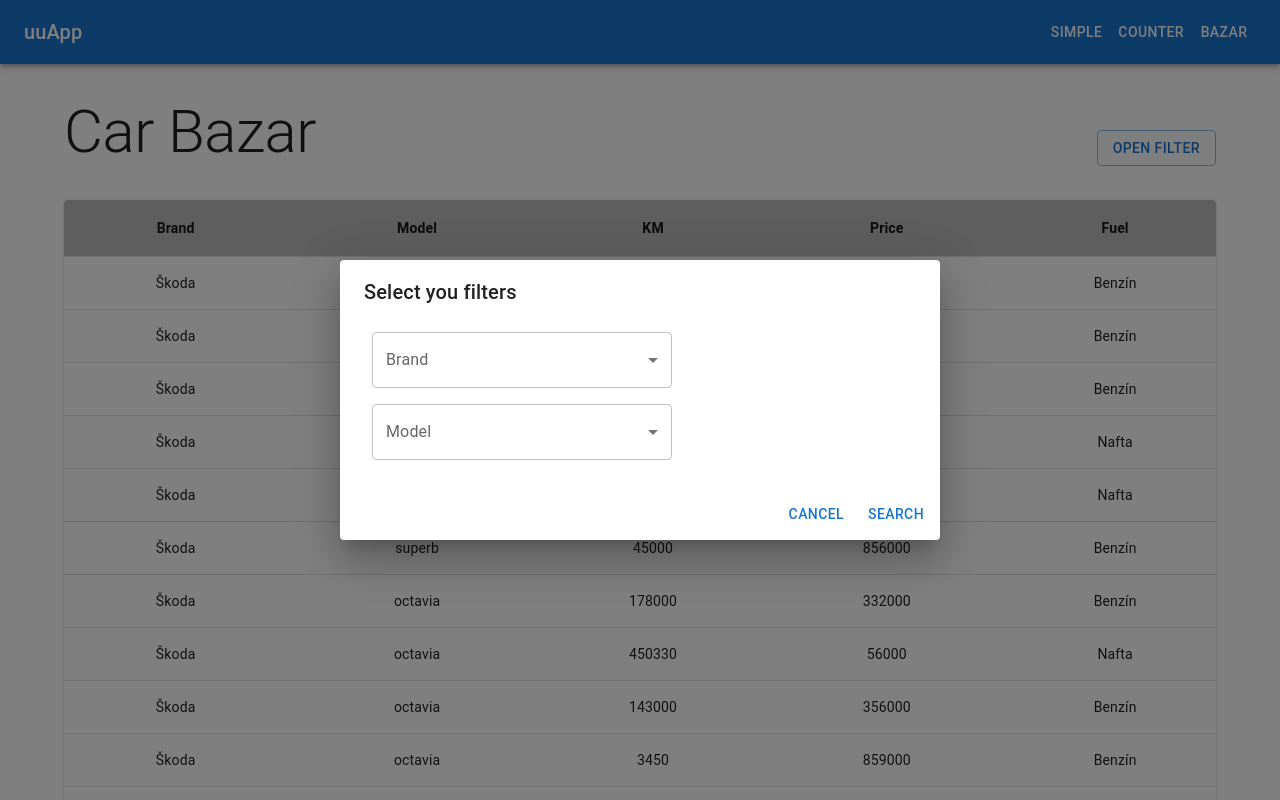
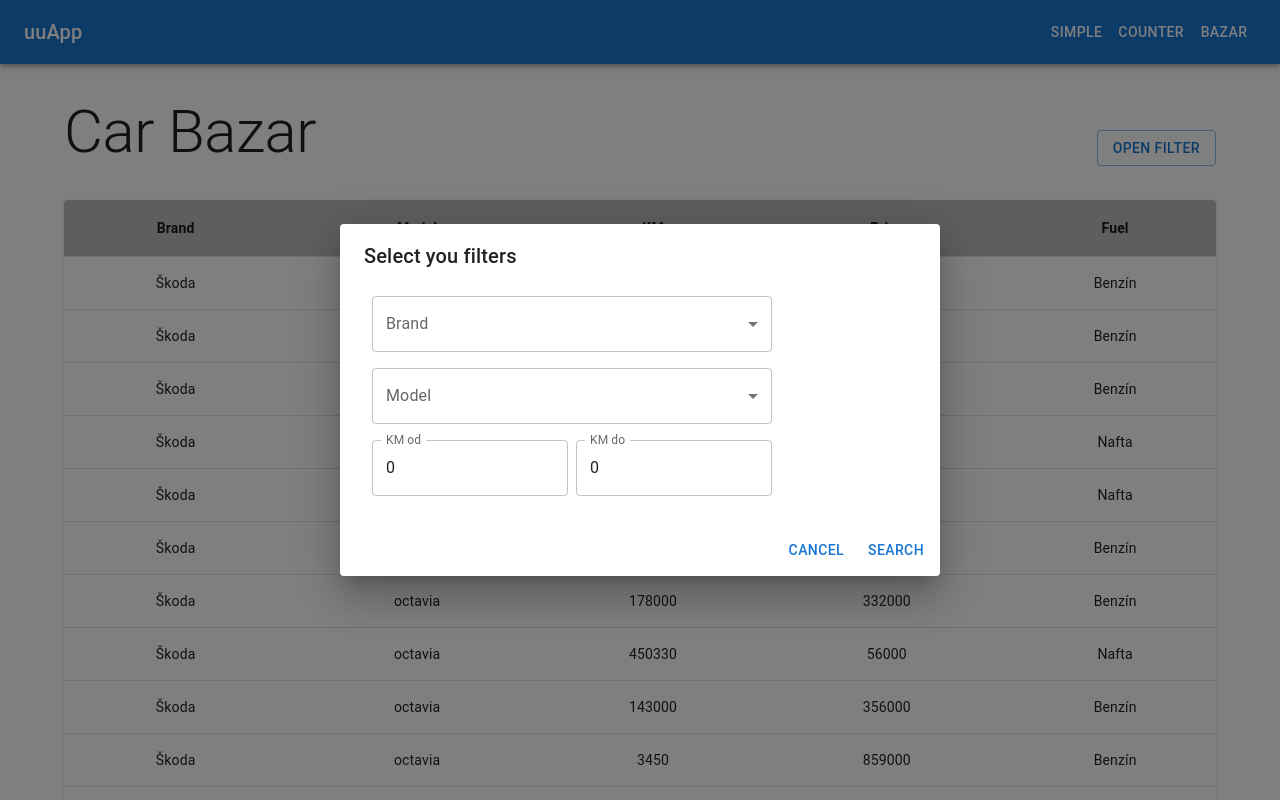
Before and after one commit to miko866/uu-fe-homeworks, a React (Create React App) app in the folder app-04/: page /bazar in a window 1280 px wide. Both pictures are taken after a click on the button "OPEN FILTER". Shown: the top 800 px of the page. Built offline with nearby package versions, Linux system fonts and the light colour scheme.

Commit message:
Adds some filters

```diff
--- a/app-04/package.json
+++ b/app-04/package.json
@@ -23,7 +23,7 @@
     "web-vitals": "^2.1.4"
   },
   "scripts": {
-    "start": "PORT=3006 react-scripts start",
+    "start": "react-scripts start",
     "build": "react-scripts build",
     "eject": "react-scripts eject",
     "format": "prettier --write './**/*.{js,jsx,ts,tsx,css,md,json}' --config ./.prettierrc"
--- a/app-04/src/components/DialogComponent.jsx
+++ b/app-04/src/components/DialogComponent.jsx
@@ -13,25 +13,31 @@ import {
   ListItemText,
   Select,
   Checkbox,
+  TextField,
 } from '@mui/material';
 
 const DialogComponent = ({
   openDialog,
+  handleFilterDialog,
+  handleResetDialog,
   handleCloseDialog,
-  handleResetDialog,
   carBrands,
   handleChangeBrand,
   brandNames,
   carModels,
   handleChangeModel,
   modelNames,
+  handleChangeKmFrom,
+  kmFrom,
+  handleChangeKmTo,
+  kmTo,
 }) => {
   if (openDialog) {
     return (
       <Dialog open={openDialog} onClose={handleCloseDialog}>
         <DialogTitle>Select you filters</DialogTitle>
         <DialogContent>
-          <FormControl sx={{ m: 1, width: 300 }}>
+          <FormControl sx={{ m: 1, width: 400 }}>
             <InputLabel id="multiple-checkbox-brand">Brand</InputLabel>
             <Select
               labelId="multiple-checkbox-brand"
@@ -50,7 +56,7 @@ const DialogComponent = ({
             </Select>
           </FormControl>
 
-          <FormControl sx={{ m: 1, width: 300 }}>
+          <FormControl sx={{ m: 1, width: 400 }}>
             <InputLabel id="multiple-checkbox-model">Model</InputLabel>
             <Select
               labelId="multiple-checkbox-model"
@@ -68,11 +74,44 @@ const DialogComponent = ({
               ))}
             </Select>
           </FormControl>
+
+          <FormControl
+            sx={{ m: 1, width: 400, display: 'flex', flexDirection: 'row', justifyContent: 'space-between' }}>
+            <TextField
+              id="numberFrom"
+              label="KM od"
+              type="number"
+              placeholder="Počet KM od"
+              defaultValue={kmFrom}
+              onChange={handleChangeKmFrom}
+              InputLabelProps={{
+                shrink: true,
+              }}
+              sx={{
+                width: '49%',
+              }}
+            />
+
+            <TextField
+              id="numberTo"
+              label="KM do"
+              type="number"
+              placeholder="Počet KM do"
+              defaultValue={kmTo}
+              onChange={handleChangeKmTo}
+              InputLabelProps={{
+                shrink: true,
+              }}
+              sx={{
+                width: '49%',
+              }}
+            />
+          </FormControl>
         </DialogContent>
 
         <DialogActions>
           <Button onClick={handleResetDialog}>Cancel</Button>
-          <Button onClick={handleCloseDialog}>Search</Button>
+          <Button onClick={handleFilterDialog}>Search</Button>
         </DialogActions>
       </Dialog>
     );
--- a/app-04/src/views/Bazar.jsx
+++ b/app-04/src/views/Bazar.jsx
@@ -1,4 +1,4 @@
-import React from 'react';
+import React, { useState } from 'react';
 
 import { Box, Button, Typography } from '@mui/material';
 
@@ -28,14 +28,19 @@ const modelNames = [
 ];
 
 const Bazar = () => {
-  const [carBrands, setCarBrands] = React.useState([]);
-  const [carModels, setCarModels] = React.useState([]);
-  const [openDialog, setOpenDialog] = React.useState(false);
+  const [carBrands, setCarBrands] = useState([]);
+  const [carModels, setCarModels] = useState([]);
+  const [kmFrom, setKmFrom] = useState(0);
+  const [kmTo, setKmTo] = useState(0);
+  const [openDialog, setOpenDialog] = useState(false);
 
   let filteredCarModels = [];
 
   const handleClickOpenDialog = () => {
     setOpenDialog(true);
+  };
+  const handleFilterDialog = () => {
+    setOpenDialog(false);
   };
   const handleCloseDialog = () => {
     setOpenDialog(false);
@@ -59,10 +64,14 @@ const Bazar = () => {
     setCarModels(typeof value === 'string' ? value.split(',') : value);
   };
 
+  const handleChangeKmFrom = (event) => {
+    setKmFrom(event.target.value);
+  };
+  const handleChangeKmTo = (event) => {
+    setKmTo(event.target.value);
+  };
+
   const filteredCars = dummyCarsData.filter((item) => {
-    const brandsData = [];
-    const modelData = [];
-
     if (carBrands.length !== 0 && carModels.length === 0) {
       for (let brand of carBrands) {
         if (item.brand === brand) {
@@ -74,18 +83,31 @@ const Bazar = () => {
           return item;
         }
       }
-    } else if (carModels.length !== 0) {
-      console.log('filteredCarModels ins CARMODELS--------------------', filteredCarModels);
+    }
+
+    if (carModels.length !== 0) {
+      for (let brand of carBrands) {
+        if (item.brand === brand) {
+          if (modelNames.includes(item.model)) {
+            filteredCarModels.push(item.model);
+          }
+
+          filteredCarModels = [...new Set(filteredCarModels)];
+        }
+      }
+
       for (let model of carModels) {
         if (item.model === model) return item;
       }
-    } else {
+    }
+
+    if (kmFrom !== 0 || kmTo !== 0) {
+    }
+    if (carModels.length === 0 && carBrands.length === 0 && kmFrom === 0 && kmTo === 0) {
       filteredCarModels = modelNames;
       return dummyCarsData;
     }
   });
-
-  console.log('filteredCars --------------------', filteredCars);
 
   return (
     <>
@@ -116,6 +138,7 @@ const Bazar = () => {
 
       <DialogComponent
         openDialog={openDialog}
+        handleFilterDialog={handleFilterDialog}
         handleCloseDialog={handleCloseDialog}
         handleResetDialog={handleResetDialog}
         carBrands={carBrands}
@@ -124,6 +147,10 @@ const Bazar = () => {
         carModels={carModels}
         handleChangeModel={handleChangeModel}
         modelNames={filteredCarModels}
+        handleChangeKmFrom={handleChangeKmFrom}
+        kmFrom={kmFrom}
+        kmTo={kmTo}
+        handleChangeKmTo={handleChangeKmTo}
       />
     </>
   );
```
